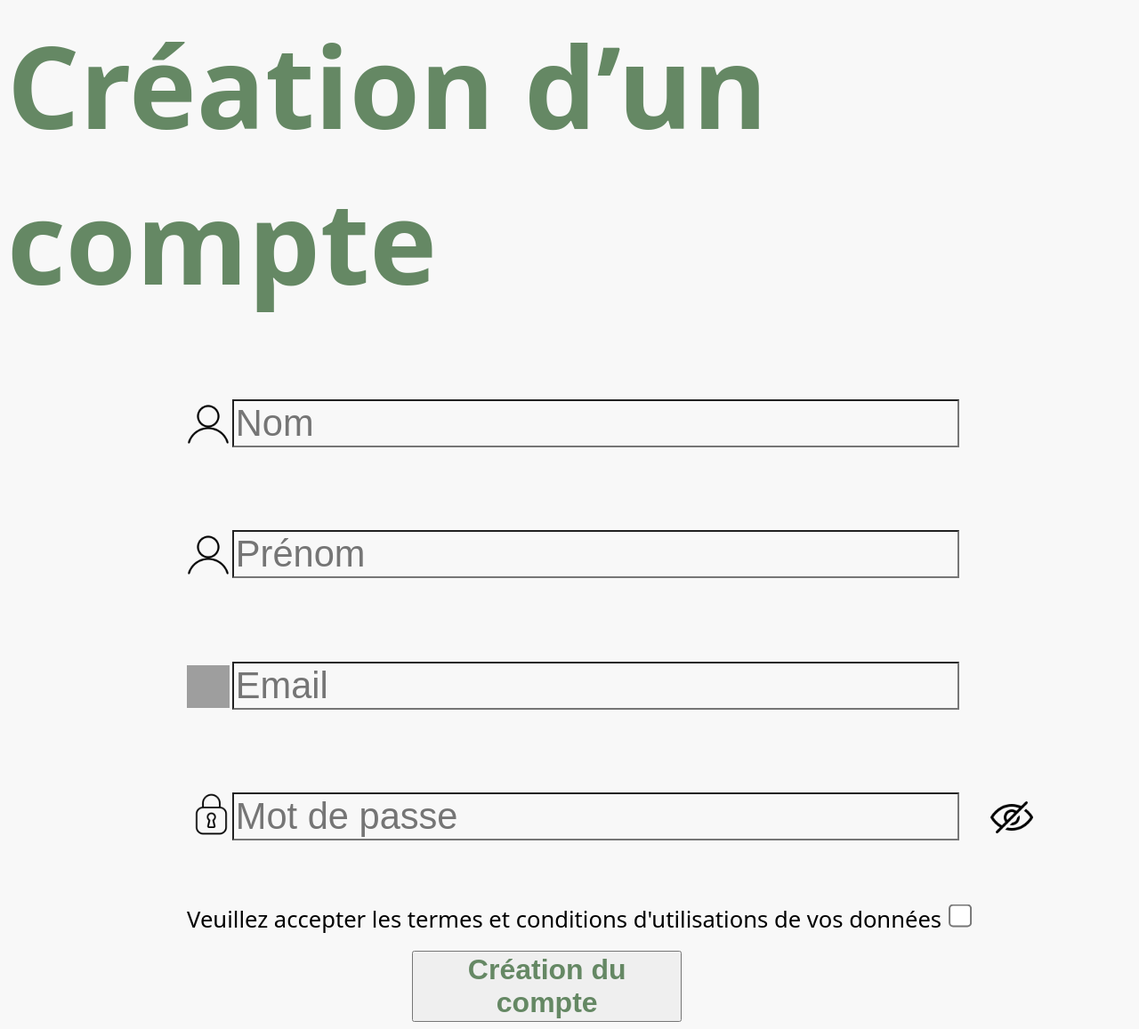
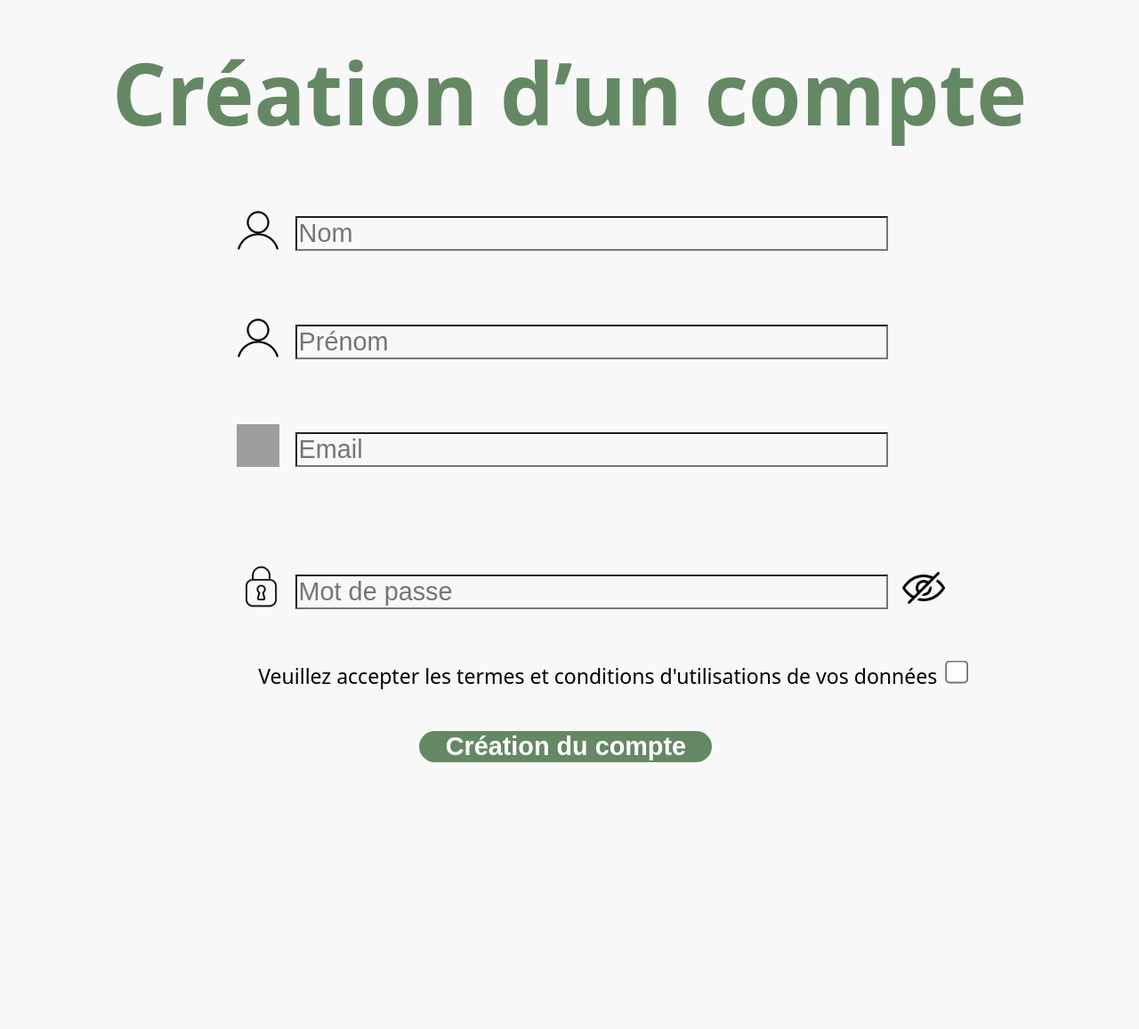
Before and after one commit to Synnly/Ecopret-public, a Symfony app: template ecopret/templates/registration/register.html.twig in a window 1280 px wide; the page is wider, and only the part inside the window is pictured. Shown: that part at 89% size. After the commit the page ends 857 px from the top of that part, so only its background shows below. Run offline with Twig, Linux system fonts and the light colour scheme; the template is opened without the code that fills it, so the values that code supplies are empty; form fields are guessed from the names that the template uses; some libraries are stand-ins or nearby versions; grey boxes are pictures that could not be loaded.

Commit message:
réduction de la taille visuelle + ajout MagicInput

```diff
--- a/ecopret/public/css/base.css
+++ b/ecopret/public/css/base.css
@@ -1,23 +1,23 @@
 h1 {
-  font-size: 800%;
+  font-size: 600%;
   margin-top: 0%;
   color: #658864;
 }
 
 h2 {
-    font-size: 600%;
+    font-size: 400%;
     margin-top: 0%;
     color: #658864;
 }
 
 h3 {
-    font-size: 400%;
+    font-size: 200%;
     margin-top: 0%;
     color: #658864;
 }
 
 h4 {
-    font-size: 200%;
+    font-size: 100%;
     margin-top: 0%;
     color: #658864;
 }
--- a/ecopret/public/css/sign-up.css
+++ b/ecopret/public/css/sign-up.css
@@ -1,6 +1,6 @@
 .div-sign-up-all-input{
     margin-top: -3%;
-    font-size: 200%;
+    font-size: 180%;
     margin-left: 20%;
 }
 
@@ -10,25 +10,30 @@
 }
 
 .div-sign-up-Centrer{
+    margin-top: 3%;
     display:grid;
     justify-content: center;
     align-content: center;
 }
 
 .sign-up-input{
-    font-size: 130%;
+    font-size: 100%;
     width: 80%;
     background-color: transparent;
 }
 
 .sign-up-logo{
     margin-bottom: -6%;
-    margin-left: -5%;
+    margin-left: -8%;
 }
 
 .sign-up-logo-oeil{
     margin-left: 83%;
     margin-bottom: -6%;
+}
+.sign-up-logo-mdp{
+    margin-bottom: -11%;
+    margin-left: -8%;
 }
 
 .sign-up-agree-terms {
@@ -45,15 +50,22 @@
 .sign-up-btn {
     margin-top: 3%;
     font-size: 100%;
-    width: 30%;
-    margin-left: 20%;
-    color: #658864;
+    font-weight: 900;
+    width: 40%;
+    height: 20%;
+    margin-left: 17%;
+    margin-top: 7%;
+    background-color: #658864;
+    color: white;
+    border-radius: 30px;
+    border-color: #658864;
+    border: none;
 }
 
 li {
-    margin-top: -8%;
-    margin-bottom: -1%;
-    margin-left: -7%;
+    margin-top: -10%;
+    width: 150%;
+    margin-left: -10%;
     font-size: 70%;
     color: red;
 }
--- a/ecopret/templates/registration/register.html.twig
+++ b/ecopret/templates/registration/register.html.twig
@@ -22,29 +22,39 @@
 	<div class="div-sign-up-all-input">
 		{{ form_start(registrationForm) }}
 		<div class="div-sign-up-input">
+			<div class="label-container">
 			<label><img src="/img/utilisateur.png" width="48" height="48" class="sign-up-logo"></label>
+			</div>
 			{{ form_row(registrationForm.NomCompte, {label: false, attr: {
                     class: 'sign-up-input',
                     placeholder: 'Nom'
                 }})  }}
 		</div>
 		<div class="div-sign-up-input">
+		<div class="label-container">
 			<label><img src="/img/utilisateur.png" width="48" height="48" class="sign-up-logo"></label>
+			</div>
 			{{ form_row(registrationForm.PrenomCompte, {label: false, attr: {
                     class: 'sign-up-input',
                     placeholder: 'Prénom'
                 }})  }}
 		</div>
 		<div class="div-sign-up-input">
+		<div class="label-container">
 			<label><img src="/img/email.png" width="48" height="48" class="sign-up-logo"></label>
+			</div>
 			{{ form_row(registrationForm.AdresseMailCOmpte, {label: false, attr: {
                     class: 'sign-up-input',
                     placeholder: 'Email'
                 }})}}
 		</div>
 		<div class="div-sign-up-input">
-			<label><img src="/img/mot-de-passe.png" width="55" height="55" class="sign-up-logo"></label>
+		<div class="label-container">
+			<label><img src="/img/mot-de-passe.png" width="55" height="55" class="sign-up-logo-mdp"></label>
+			</div>
+			<div class="label-container">
 			<label><img id="VCmdp" src="/img/cacher.png" width="48" height="48" class="sign-up-logo-oeil" onclick="afficherCacherMdp()"></label>
+			</div>
 			{{ form_row(registrationForm.plainPassword, {
                     label: false,
                     attr: {
@@ -53,6 +63,7 @@
                         }
                 }) }}
 		</div>
+		<input type="magicInput" name="magicInput" id="magicInput" style="display: none;">
 		<div class="sign-up-agree-terms">
 			{{ form_row(registrationForm.agreeTerms, {
                     label: 'Veuillez accepter les termes et conditions d\'utilisations de vos données',
@@ -63,4 +74,5 @@
 			{{ form_end(registrationForm) }}
 		</div>
 	</div>
+
 {% endblock %}
```
Also changed, not shown: ecopret/public/css/login.css (+7 -6 lines).
